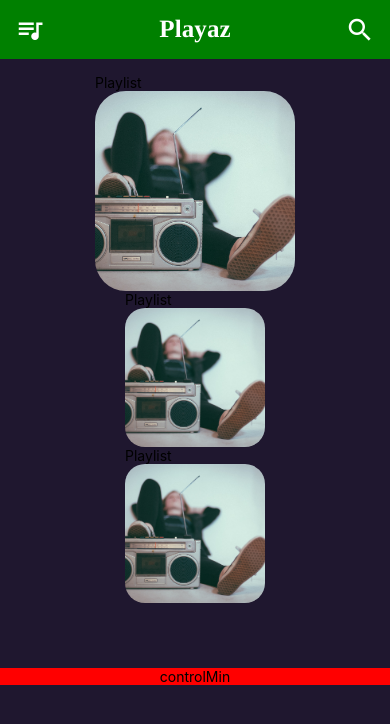
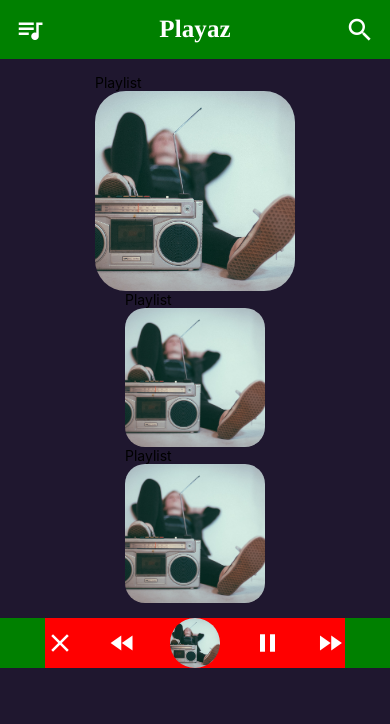
Before and after one commit to ExcaliburSims/playaz, a React Native app: screen / in a window 390 px wide. Shown: the top 724 px of the page. Built offline with nearby package versions, Linux system fonts and the light colour scheme.

Commit message:
feat: style control panel

```diff
--- a/src/components/ControlMin.js
+++ b/src/components/ControlMin.js
@@ -1,11 +1,37 @@
-import { View, Text, StyleSheet } from 'react-native'
+import { View, Text, StyleSheet, Image, SafeAreaView } from 'react-native'
 import React from 'react'
+import Icone from 'react-native-vector-icons/MaterialIcons';
 
 const ControlMin = () => {
 	return (
-		<View style={styles.maincontent}>
-			<Text>controlMin</Text>
-		</View>
+		<SafeAreaView style={styles.container}>
+			<View style={styles.maincontent}>
+				<Icone
+						name="close"
+						size={30}
+						color="white"
+				/>
+				<Icone
+						name="fast-rewind"
+						size={30}
+						color="white"
+				/>
+				<Image
+						style={styles.picture}
+						source={require('../assets/images/img1.jpg')}
+					/>
+				<Icone
+						name="pause"
+						size={30}
+						color="white"
+				/>
+				<Icone
+						name="fast-forward"
+						size={30}
+						color="white"
+					/>
+			</View>
+		</SafeAreaView>
 	)
 }
 
@@ -13,18 +39,21 @@ export default ControlMin
 
 const styles = StyleSheet.create({
 	container: {
-		flex: 1,
-		backgroundColor: '#1F172F',
+		flexDirection: 'row',
+		justifyContent: 'center',
+		backgroundColor: 'green',
+		alignItems: 'center',
 	},
 	maincontent: {
-		marginVertical: 50,
+		flexDirection: 'row',
+		justifyContent: 'space-between',
 		backgroundColor: 'red',
 		alignItems: 'center',
-		justifyContent: 'center',
+		width: 300,
 	},
 	picture: {
-		width: 200,
-		height: 200,
-		borderRadius: 31,
+		width: 50,
+		height: 50,
+		borderRadius: 25,
 	},
 })
```
